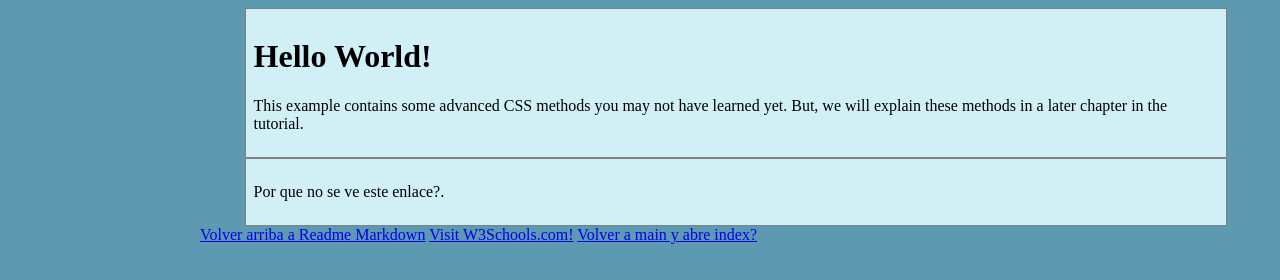
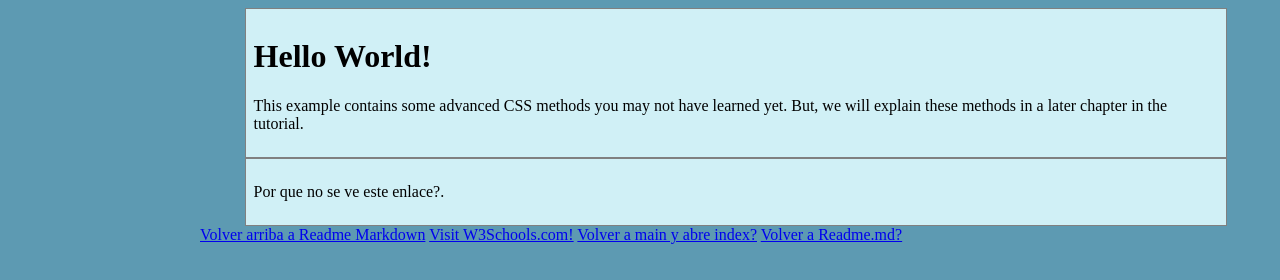
Before and after one commit to hjferrari66/hjferrari66.github.io, a plain HTML site: page subdir/index.html in a window 1280 px wide. Drawn offline with Linux system fonts and the light colour scheme.

Commit message:
Update index.html

```diff
--- a/subdir/index.html
+++ b/subdir/index.html
@@ -32,6 +32,7 @@ body {
   <a href=”https://hjferrari66.github.io/index.html”> Volver arriba a Readme Markdown</a>
   <a href="https://www.w3schools.com/">Visit W3Schools.com!</a>
   <a href="../"> Volver a main y abre index?</a>
+  <a href="../README.md"> Volver a Readme.md?</a>
 
 </body>
 </html>
```
